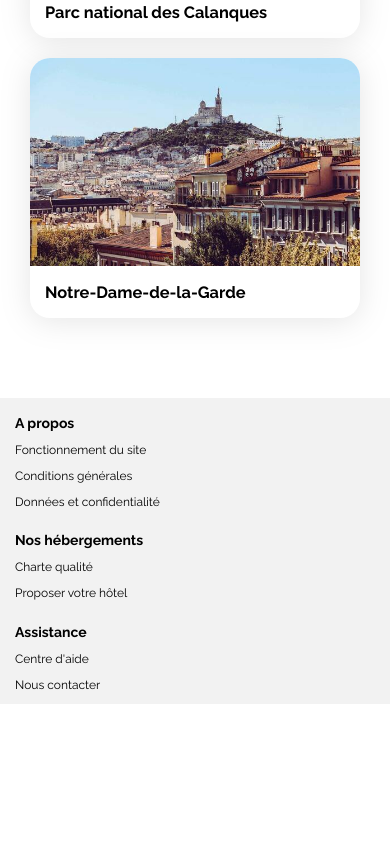
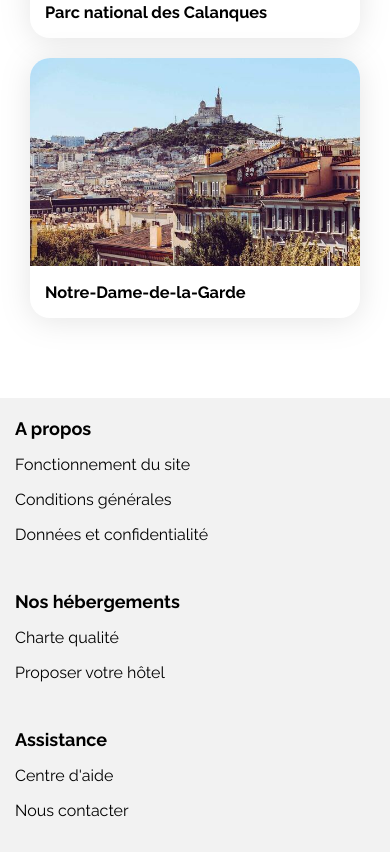
Before and after one commit to Brissard-Navarro-Lorenzo/bookiV2, a plain HTML site: page index.html in a window 390 px wide. Shown: the part 3580-4432 px from the top of the page. Before the commit the page ends 4284 px from the top, so only its background shows below. Drawn offline with Linux system fonts and the light colour scheme.

Commit message:
pied de page

```diff
--- a/index.html
+++ b/index.html
@@ -4,7 +4,7 @@
 <head>
     <meta charset="UTF-8">
     <meta name="viewport" content="width=device-width, initial-scale=1.0">
-    <title>Projet Test Booki</title>
+    <title>Projet Booki</title>
     <link rel="preconnect" href="https://fonts.googleapis.com">
     <link rel="preconnect" href="https://fonts.gstatic.com" crossorigin>
     <link href="https://fonts.googleapis.com/css2?family=Raleway:wght@400;500;700&display=swap" rel="stylesheet">
@@ -317,19 +317,25 @@
         <footer>
             <div class="liens-footer">
                 <h2>A propos</h2>
-                <a href="#"><p>Fonctionnement du site</p></a>
-                <a href="#"><p>Conditions générales</p></a>
-                <a href="#"><p>Données et confidentialité</p></a>
+                <ul>
+                    <li><a href="#">Fonctionnement du site</a></li>
+                    <li><a href="#">Conditions générales</a></li>
+                    <li><a href="#">Données et confidentialité</a></li>
+                </ul>
             </div>
             <div class="liens-footer">
                 <h2>Nos hébergements</h2>
-                <a href="#"><p>Charte qualité</p></a>
-                <a href="#"><p>Proposer votre hôtel</p></a>
+                <ul>
+                    <li><a href="#">Charte qualité</a></li>
+                    <li><a href="#">Proposer votre hôtel</a></li>
+                </ul>
             </div>
             <div class="liens-footer">
                 <h2>Assistance</h2>
-                <a href="#"><p>Centre d'aide</p></a>
-                <a href="#"><p>Nous contacter</p></a>
+                <ul>
+                    <li><a href="#">Centre d'aide</a></li>
+                    <li><a href="#">Nous contacter</a></li>
+                </ul>
             </div>
         </footer>
     </div>
--- a/style.css
+++ b/style.css
@@ -425,6 +425,15 @@ footer{
     gap:20%;
 }
 
+footer ul{
+    list-style: none;
+    display: flex;
+    flex-direction: column;
+    gap: 1rem;
+    padding-bottom: 1rem;
+    padding-left: 0px;
+}
+
 
 
 /* Le code ci-dessous correspond à la version responsive uniquement */
@@ -455,8 +464,7 @@ footer{
 
     .icones h2,
     .hebergements-cards .card-title,
-    .populaires-cards .card-title,
-    footer h2{
+    .populaires-cards .card-title{
         font-size: 14px;
     }
 
@@ -499,10 +507,6 @@ footer{
 
     footer{
         gap: 13%;
-    }
-
-    footer p{
-        font-size: 12px;
     }
 }
 
```
